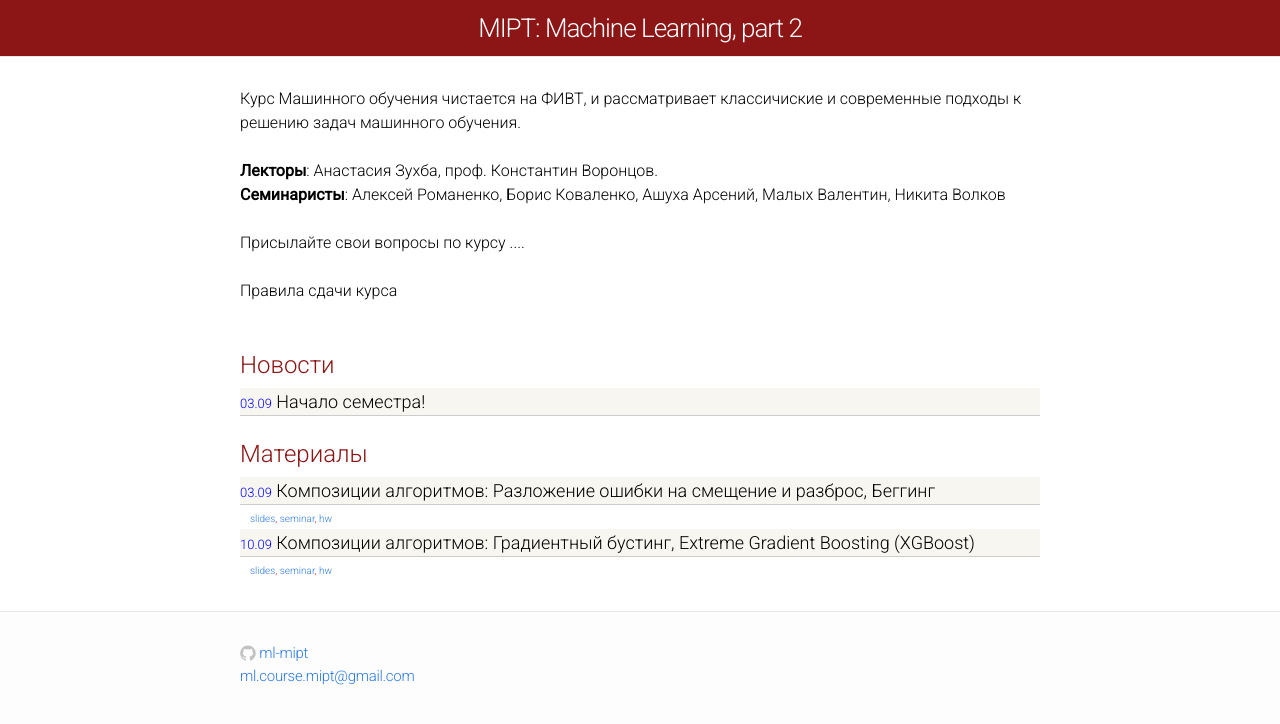
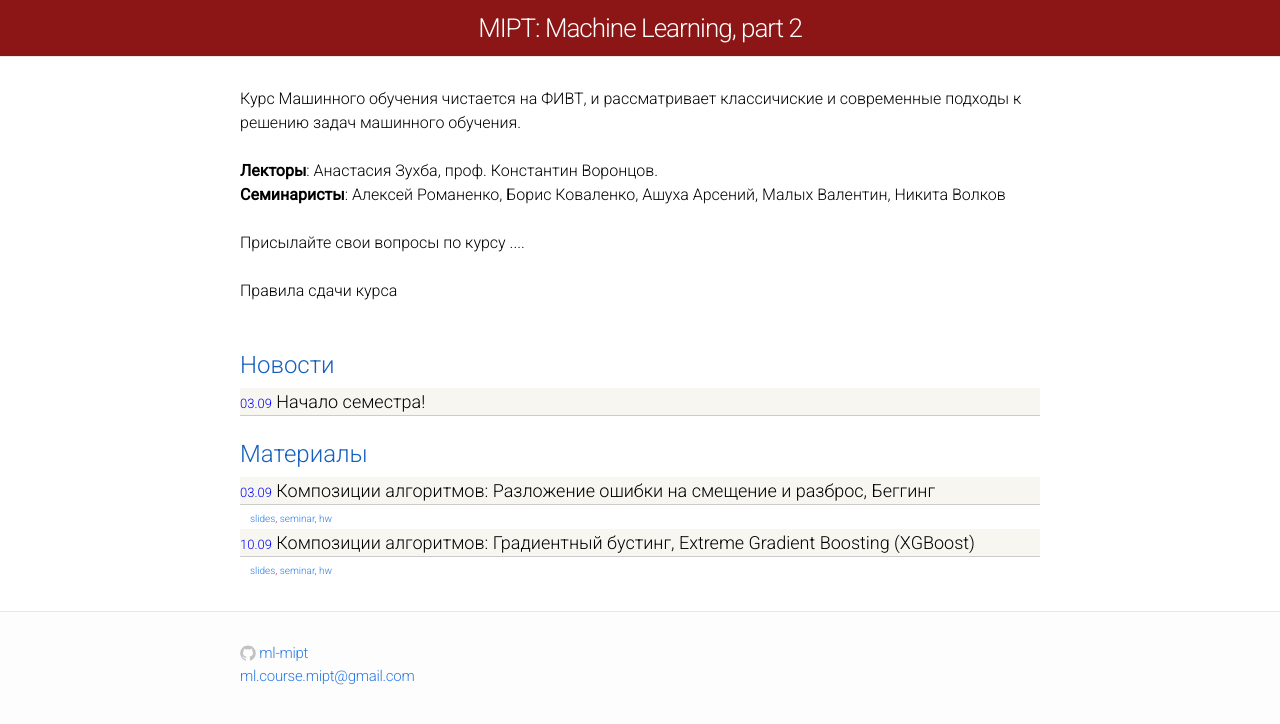
Before and after one commit to ml-mipt/old-ml-mipt.github.io, a Jekyll site: the page built from index.html, in a window 1280 px wide. Shown: the top 724 px of the page. Built offline with Jekyll 4.4.1, drawn with Linux system fonts in a browser that asks for light colours.

Commit message:
start23211

```diff
--- a/css/main.css
+++ b/css/main.css
@@ -43,7 +43,7 @@ a:visited { color: #205caa; }
 
 .module-header {
   font-size: 24px;
-  color: #8C1515;
+  color: #1560bd;
   margin-top: 20px;
   margin-bottom: 5px;
 }
```
